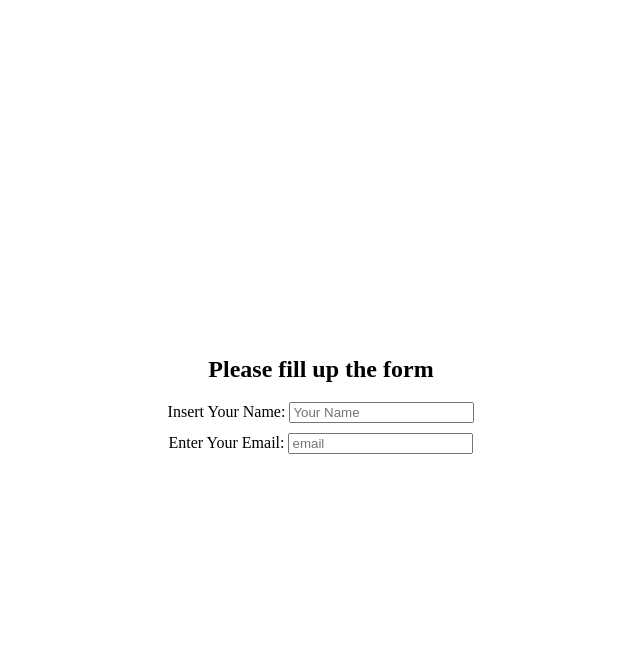
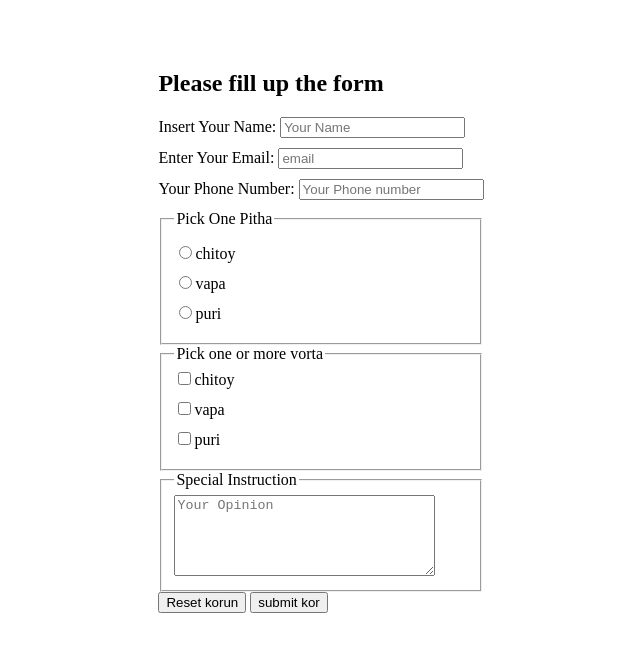
Before and after one commit to kaziMuntasirRahman/demoForm, a plain HTML site: page index.html in a window 1280 px wide. Shown: the whole page, without its empty margins (319-959 px from the left). Drawn offline with Linux system fonts and the light colour scheme.

Commit message:
final form without style

```diff
--- a/index.html
+++ b/index.html
@@ -20,7 +20,41 @@
         <label for="email">Enter Your Email:
           <input type="email" name="email" id="email" placeholder="email">
         </label>
-      </form>
+        <label for="phone">Your Phone Number:
+          <input type="text" name="" id="" placeholder="Your Phone number">
+        </label>
+
+        <fieldset>
+        <legend>Pick One Pitha</legend>
+        <label for="chitoy">
+          <input type="radio" name="pitha" id="">chitoy
+        </label>
+        <label for="vapa">
+          <input type="radio" name="pitha" id="">vapa
+        </label>
+        <label for="puri">
+          <input type="radio" name="pitha" id="">puri
+        </label>
+      </fieldset>
+
+      <fieldset>
+        <legend>Pick one or more vorta</legend>
+        <input type="checkbox" name="pitha" id="">chitoy
+      </label>
+      <label for="vapa">
+        <input type="checkbox" name="pitha" id="">vapa
+      </label>
+      <label for="puri">
+        <input type="checkbox" name="pitha" id="">puri
+      </label>
+    </fieldset>
+    <fieldset>
+      <legend>Special Instruction</legend>
+      <textarea name="" id="" cols="30" rows=5" placeholder="Your Opinion"></textarea>
+    </fieldset>
+    <input type="reset" value="Reset korun">
+    <input type="submit" value="submit kor">
+  </form>
     </section>
   </main>
 
--- a/styles.css
+++ b/styles.css
@@ -1,20 +1,18 @@
 body {
   margin: 0;
   padding: 0;
-  display: flex;
-  min-height: 100vh;
-  flex-direction: column;
+  text-align: center;
 }
 
 #main {
-  flex: 1;
-  display: flex;
-  align-items: center;
-  justify-content: center;
+  height: 100vh;
+  display: block;
 }
 
 section {
-  text-align: center;
+  display: inline-block;
+  margin: 50px; /* Adjust the margin as needed */
+  text-align: left;
 }
 
 label{
```
